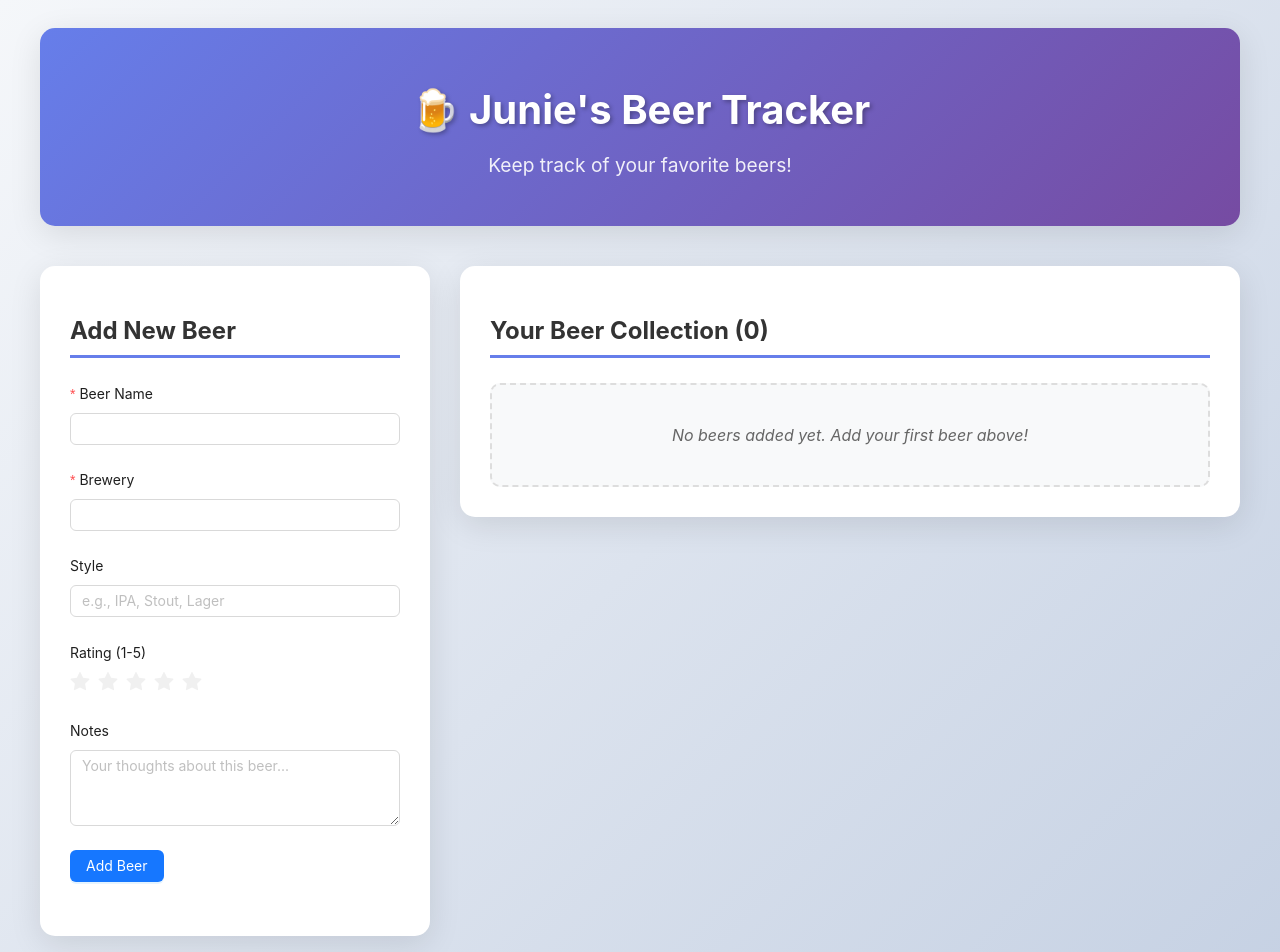
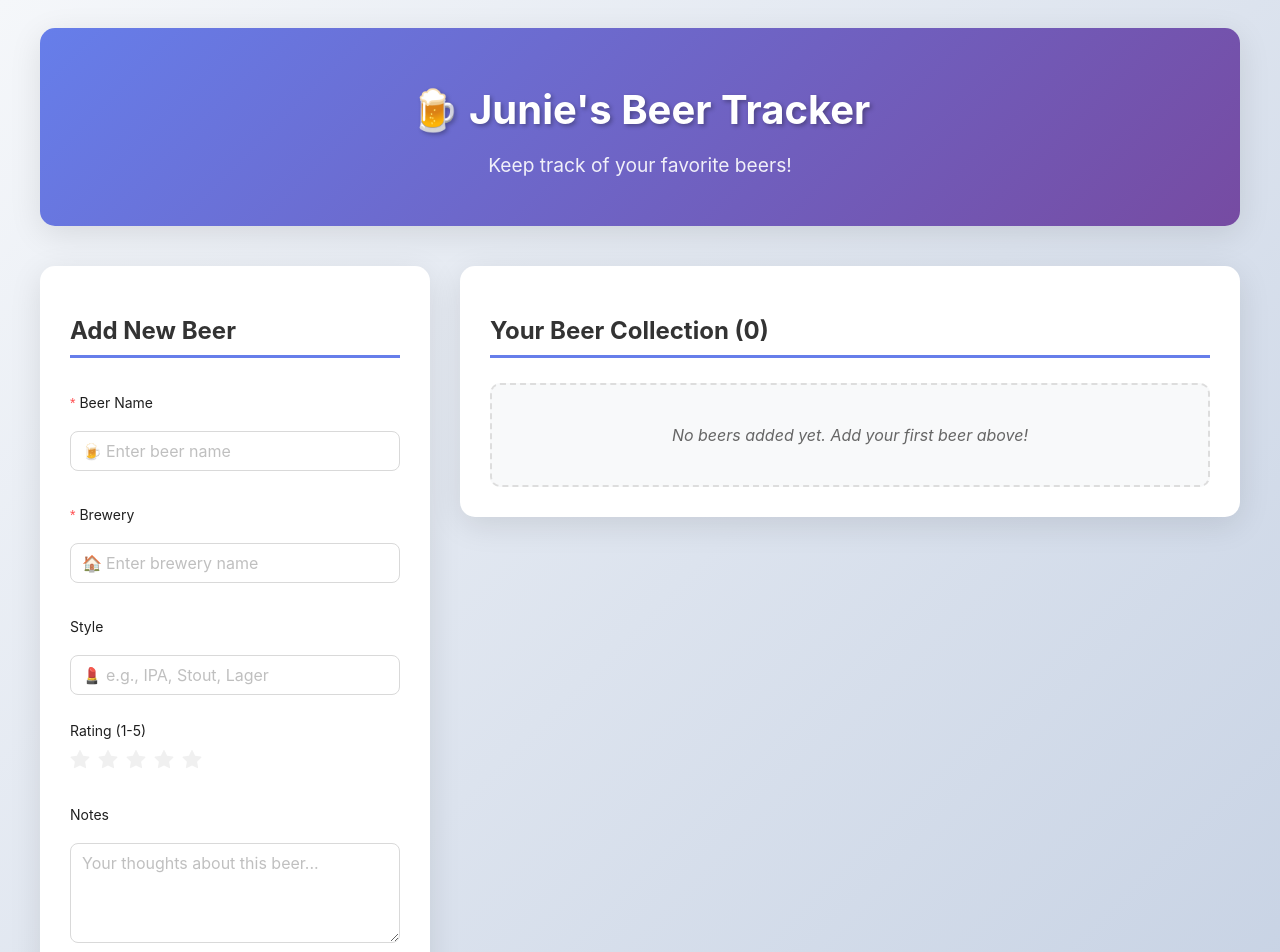
Before and after one commit to enolive/junie-beer, a React (Vite) app: page / in a window 1280 px wide. Shown: the top 952 px of the page. Built offline with nearby package versions, Linux system fonts and the light colour scheme.

Commit message:
💄 make the styles have a little bit more oomph

```diff
--- a/src/App.css
+++ b/src/App.css
@@ -93,12 +93,16 @@ body {
   padding-bottom: 10px;
 }
 
-.rating-text {
+.rating-container {
   display: flex;
   gap: 6px;
 }
 
-.submit-btn {
+.rating-container .rating-output {
+  padding: 0;
+}
+
+.gradient-button {
   background: linear-gradient(135deg, #667eea 0%, #764ba2 100%);
   color: white;
   border: none;
@@ -112,12 +116,12 @@ body {
     box-shadow 0.2s ease;
 }
 
-.submit-btn:hover {
+.gradient-button:hover {
   transform: translateY(-2px);
   box-shadow: 0 8px 25px rgba(102, 126, 234, 0.3);
 }
 
-.submit-btn:active {
+.gradient-button:active {
   transform: translateY(0);
 }
 
--- a/src/BeerForm.tsx
+++ b/src/BeerForm.tsx
@@ -34,13 +34,19 @@ const BeerForm: React.FC<BeerFormProps> = ({ onSubmit }) => {
   }
 
   return (
-    <Form onFinish={handleSubmit(onSubmitForm)} layout="vertical" className="beer-form" data-testid="add-beer-form">
+    <Form
+      onFinish={handleSubmit(onSubmitForm)}
+      layout="vertical"
+      className="beer-form"
+      data-testid="add-beer-form"
+      size="large"
+    >
       <Form.Item label="Beer Name" required htmlFor="beer-name">
         <Controller
           name="name"
           control={control}
           rules={{ required: true }}
-          render={({ field }) => <Input id="beer-name" {...field} />}
+          render={({ field }) => <Input id="beer-name" prefix="🍺" {...field} placeholder="Enter beer name" />}
         />
       </Form.Item>
 
@@ -49,7 +55,7 @@ const BeerForm: React.FC<BeerFormProps> = ({ onSubmit }) => {
           name="brewery"
           control={control}
           rules={{ required: true }}
-          render={({ field }) => <Input id="brewery" {...field} />}
+          render={({ field }) => <Input id="brewery" prefix="🏠" {...field} placeholder="Enter brewery name" />}
         />
       </Form.Item>
 
@@ -57,7 +63,7 @@ const BeerForm: React.FC<BeerFormProps> = ({ onSubmit }) => {
         <Controller
           name="style"
           control={control}
-          render={({ field }) => <Input id="style" {...field} placeholder="e.g., IPA, Stout, Lager" />}
+          render={({ field }) => <Input id="style" prefix="💄" {...field} placeholder="e.g., IPA, Stout, Lager" />}
         />
       </Form.Item>
 
@@ -87,13 +93,22 @@ const BeerForm: React.FC<BeerFormProps> = ({ onSubmit }) => {
           name="notes"
           control={control}
           render={({ field }) => (
-            <Input.TextArea id="notes" {...field} placeholder="Your thoughts about this beer..." rows={3} />
+            <Input.TextArea
+              id="notes"
+              {...field}
+              placeholder="Your thoughts about this beer..."
+              rows={3}
+              style={{
+                resize: 'vertical',
+                minHeight: '100px',
+              }}
+            />
           )}
         />
       </Form.Item>
 
       <Form.Item>
-        <Button type="primary" htmlType="submit">
+        <Button type="primary" htmlType="submit" size="large" className="gradient-button">
           Add Beer
         </Button>
       </Form.Item>
--- a/src/BeerList.tsx
+++ b/src/BeerList.tsx
@@ -96,7 +96,7 @@ const BeerCard: React.FC<BeerCardProps> = ({ beer }) => {
           <>
             <dt>Rating</dt>
             <dd>
-              <output className="rating-text" aria-label="Beer rating">
+              <output className="rating-container" aria-label="Beer rating">
                 <Rate value={beer.rating} disabled />({beer.rating}/5)
               </output>
             </dd>
--- a/src/StarRating.tsx
+++ b/src/StarRating.tsx
@@ -13,7 +13,7 @@ const desc = ['terrible', 'bad', 'normal', 'good', 'wonderful']
 const StarRating: React.FC<StarRatingProps> = ({ rating, onRatingChange, 'aria-labelledby': ariaLabelledby }) => {
   const currentRating = rating && isValidRating(rating) ? rating : 0
   return (
-    <>
+    <div className="rating-container">
       <Rate
         value={currentRating}
         onChange={onRatingChange}
@@ -23,11 +23,11 @@ const StarRating: React.FC<StarRatingProps> = ({ rating, onRatingChange, 'aria-l
         tooltips={desc}
       />
       {currentRating > 0 && (
-        <output className="rating-text" aria-label="Current rating">
+        <output className="rating-output" aria-label="Current rating">
           ({currentRating}/5)
         </output>
       )}
-    </>
+    </div>
   )
 }
 
```
